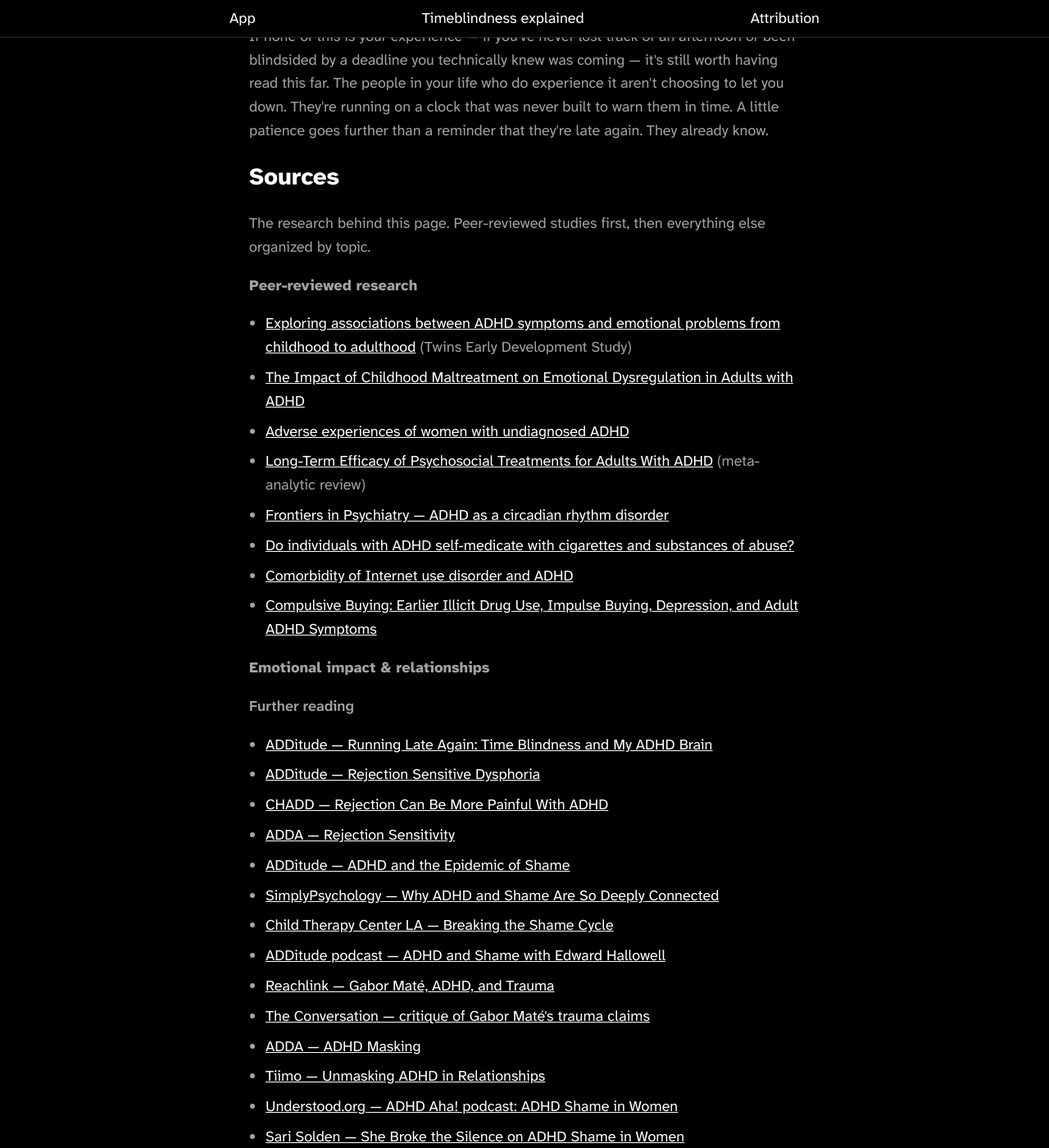
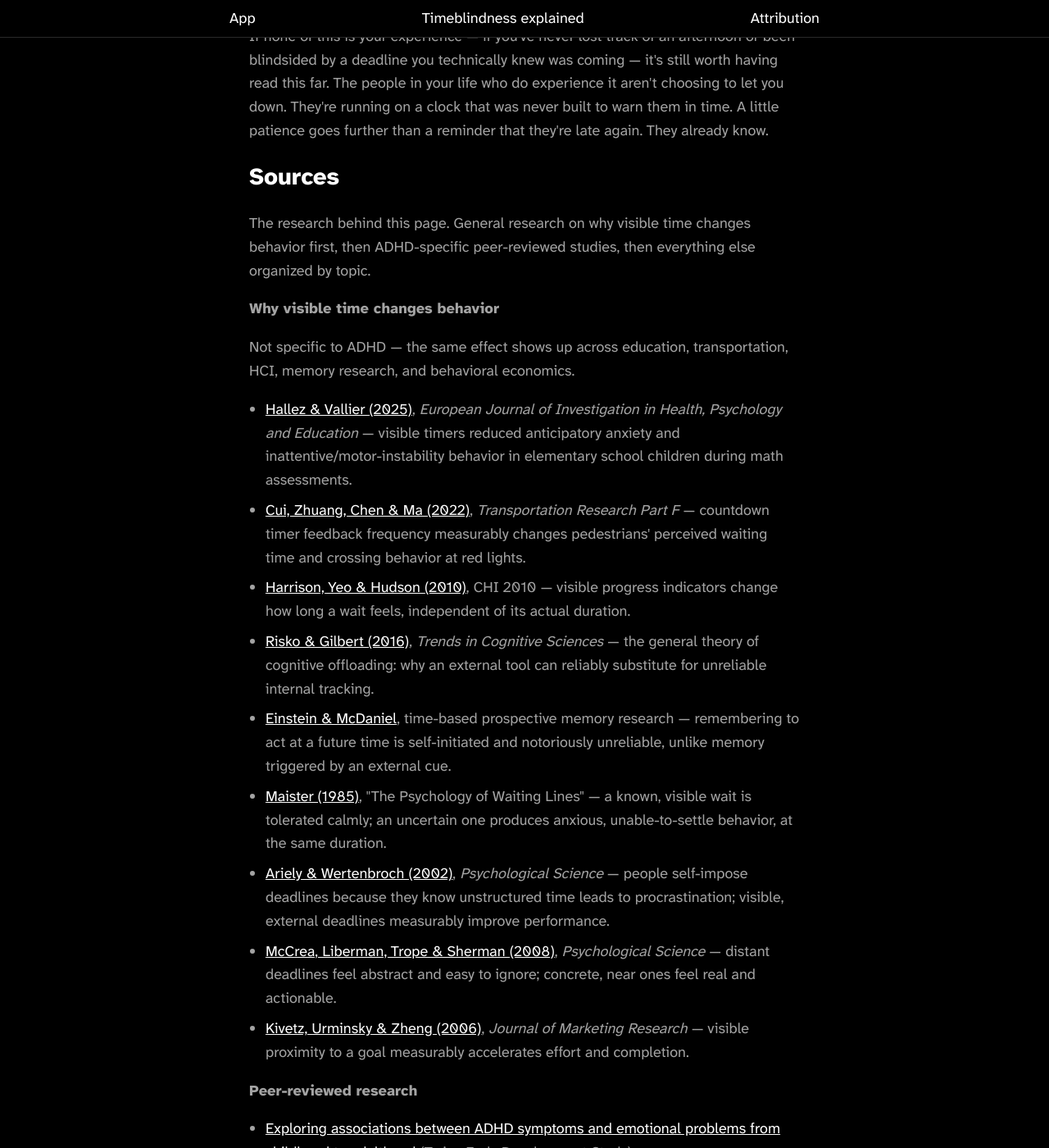
Before and after one commit to afknapping/howlongtho-website, a Jekyll site: the page built from timeblindness.md, in a window 1280 px wide and 1400 px high, scrolled down 2276 px. Shown: the whole window at 82% size. Built offline with Jekyll 4.4.1, drawn with Linux system fonts in a browser that asks for light colours.

Commit message:
Add general (non-ADHD) research on visible time to top of Sources
New "Why visible time changes behavior" block sits above the
ADHD-specific peer-reviewed research, with 9 sources spanning
education/developmental psych (Hallez & Vallier 2025), transportation
psychology (Cui et al. 2022), HCI (Harrison, Yeo & Hudson 2010),
cognitive science (Risko & Gilbert 2016 on cognitive offloading;
Einstein & McDaniel on time-based prospective memory), services
psychology (Maister 1985), and behavioral economics/social psych
(Ariely & Wertenbroch 2002; McCrea, Liberman, Trope & Sherman 2008;
Kivetz, Urminsky & Zheng 2006 on the goal-gradient effect).

Directly strengthens the "making time visible... enough to change how
a day actually goes" line in What actually helps, which previously
leaned on a single ADHD-coaching blog post as its only real backing.

Co-Authored-By: Claude Sonnet 5 <noreply@anthropic.com>

```diff
--- a/timeblindness.md
+++ b/timeblindness.md
@@ -30,7 +30,20 @@ description: "What time blindness actually is, why it happens, and why it's not
 <p>Understanding the mechanism tends to be the first real relief people describe — not because it fixes anything by itself, but because it turns "what's wrong with me" into "oh, that's what's happening." From there, real things help: some people find medication or therapy makes a measurable difference; others find that simply making time visible — an external clock standing in for an internal one that doesn't reliably fire — is enough to change how a day actually goes. That's the whole idea behind How Long Tho: not a fix, just a second, more honest clock.</p>
 <p>If none of this is your experience — if you've never lost track of an afternoon or been blindsided by a deadline you technically knew was coming — it's still worth having read this far. The people in your life who do experience it aren't choosing to let you down. They're running on a clock that was never built to warn them in time. A little patience goes further than a reminder that they're late again. They already know.</p>
 <h2 class="fs-medium">Sources</h2>
-<p>The research behind this page. Peer-reviewed studies first, then everything else organized by topic.</p>
+<p>The research behind this page. General research on why visible time changes behavior first, then ADHD-specific peer-reviewed studies, then everything else organized by topic.</p>
+<p class="fw-extrabold">Why visible time changes behavior</p>
+<p>Not specific to ADHD — the same effect shows up across education, transportation, HCI, memory research, and behavioral economics.</p>
+<ul class="plain-list">
+<li><a href="https://doi.org/10.3390/ejihpe15120243">Hallez &amp; Vallier (2025)</a>, <em>European Journal of Investigation in Health, Psychology and Education</em> — visible timers reduced anticipatory anxiety and inattentive/motor-instability behavior in elementary school children during math assessments.</li>
+<li><a href="https://www.sciencedirect.com/science/article/abs/pii/S1369847822001012">Cui, Zhuang, Chen &amp; Ma (2022)</a>, <em>Transportation Research Part F</em> — countdown timer feedback frequency measurably changes pedestrians' perceived waiting time and crossing behavior at red lights.</li>
+<li><a href="https://www.chrisharrison.net/projects/progressbars2/ProgressBarsHarrison.pdf">Harrison, Yeo &amp; Hudson (2010)</a>, CHI 2010 — visible progress indicators change how long a wait feels, independent of its actual duration.</li>
+<li><a href="https://www.cell.com/trends/cognitive-sciences/abstract/S1364-6613(16)30098-5">Risko &amp; Gilbert (2016)</a>, <em>Trends in Cognitive Sciences</em> — the general theory of cognitive offloading: why an external tool can reliably substitute for unreliable internal tracking.</li>
+<li><a href="https://en.wikipedia.org/wiki/Time-based_prospective_memory">Einstein &amp; McDaniel</a>, time-based prospective memory research — remembering to act at a future time is self-initiated and notoriously unreliable, unlike memory triggered by an external cue.</li>
+<li><a href="https://www.columbia.edu/~ww2040/4615S13/Psychology_of_Waiting_Lines.pdf">Maister (1985)</a>, "The Psychology of Waiting Lines" — a known, visible wait is tolerated calmly; an uncertain one produces anxious, unable-to-settle behavior, at the same duration.</li>
+<li><a href="https://web.mit.edu/ariely/www/MIT/Papers/deadlines.pdf">Ariely &amp; Wertenbroch (2002)</a>, <em>Psychological Science</em> — people self-impose deadlines because they know unstructured time leads to procrastination; visible, external deadlines measurably improve performance.</li>
+<li><a href="https://journals.sagepub.com/doi/10.1111/j.1467-9280.2008.02240.x">McCrea, Liberman, Trope &amp; Sherman (2008)</a>, <em>Psychological Science</em> — distant deadlines feel abstract and easy to ignore; concrete, near ones feel real and actionable.</li>
+<li><a href="https://home.uchicago.edu/ourminsky/Goal-Gradient_Illusionary_Goal_Progress.pdf">Kivetz, Urminsky &amp; Zheng (2006)</a>, <em>Journal of Marketing Research</em> — visible proximity to a goal measurably accelerates effort and completion.</li>
+</ul>
 <p class="fw-extrabold">Peer-reviewed research</p>
 <ul class="plain-list">
 <li><a href="https://pmc.ncbi.nlm.nih.gov/articles/PMC11650170/">Exploring associations between ADHD symptoms and emotional problems from childhood to adulthood</a> (Twins Early Development Study)</li>
```
